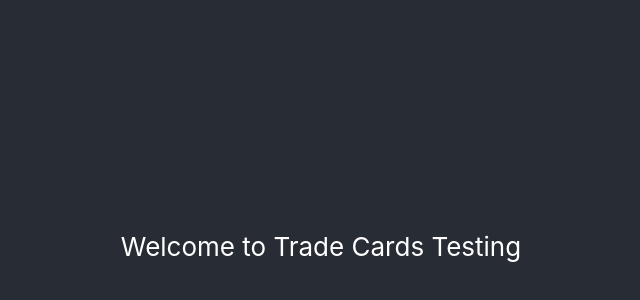
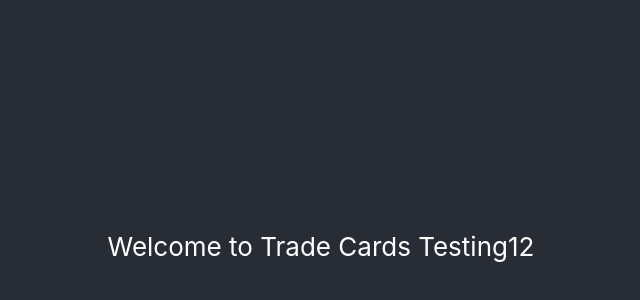
Before and after one commit to Kabilesh020799/Tradecards, a React (Create React App) app: page / in a window 1280 px wide. Shown: the part 154-454 px from the top of the page, without its empty margins (319-959 px from the left). Built offline with nearby package versions, Linux system fonts and the light colour scheme.

Commit message:
Check: Development workflow

```diff
--- a/src/App.jsx
+++ b/src/App.jsx
@@ -5,7 +5,7 @@ function App() {
   return (
     <div className="App">
       <header className="App-header">
-        Welcome to Trade Cards Testing
+        Welcome to Trade Cards Testing12
       </header>
     </div>
   );
```
